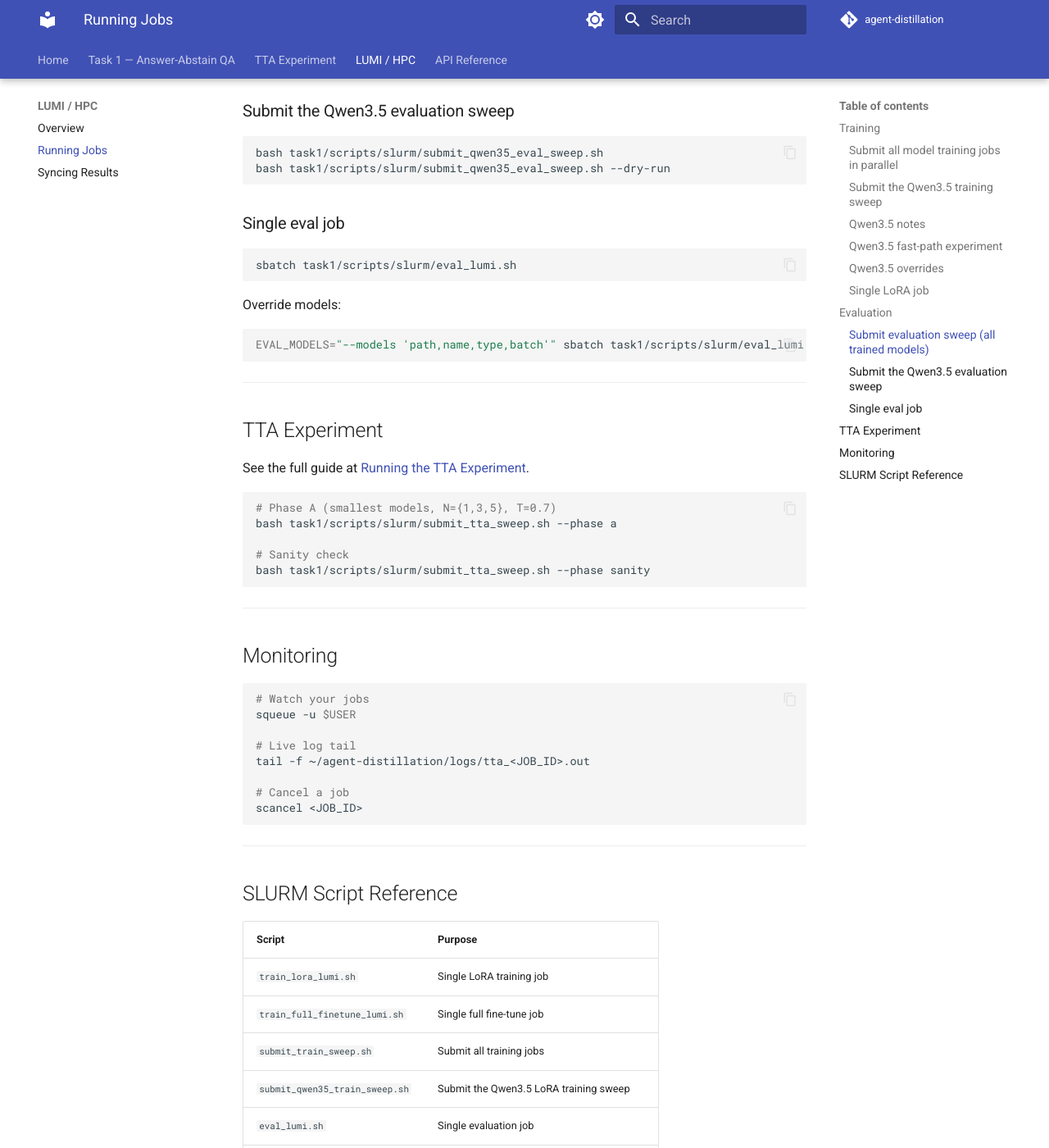
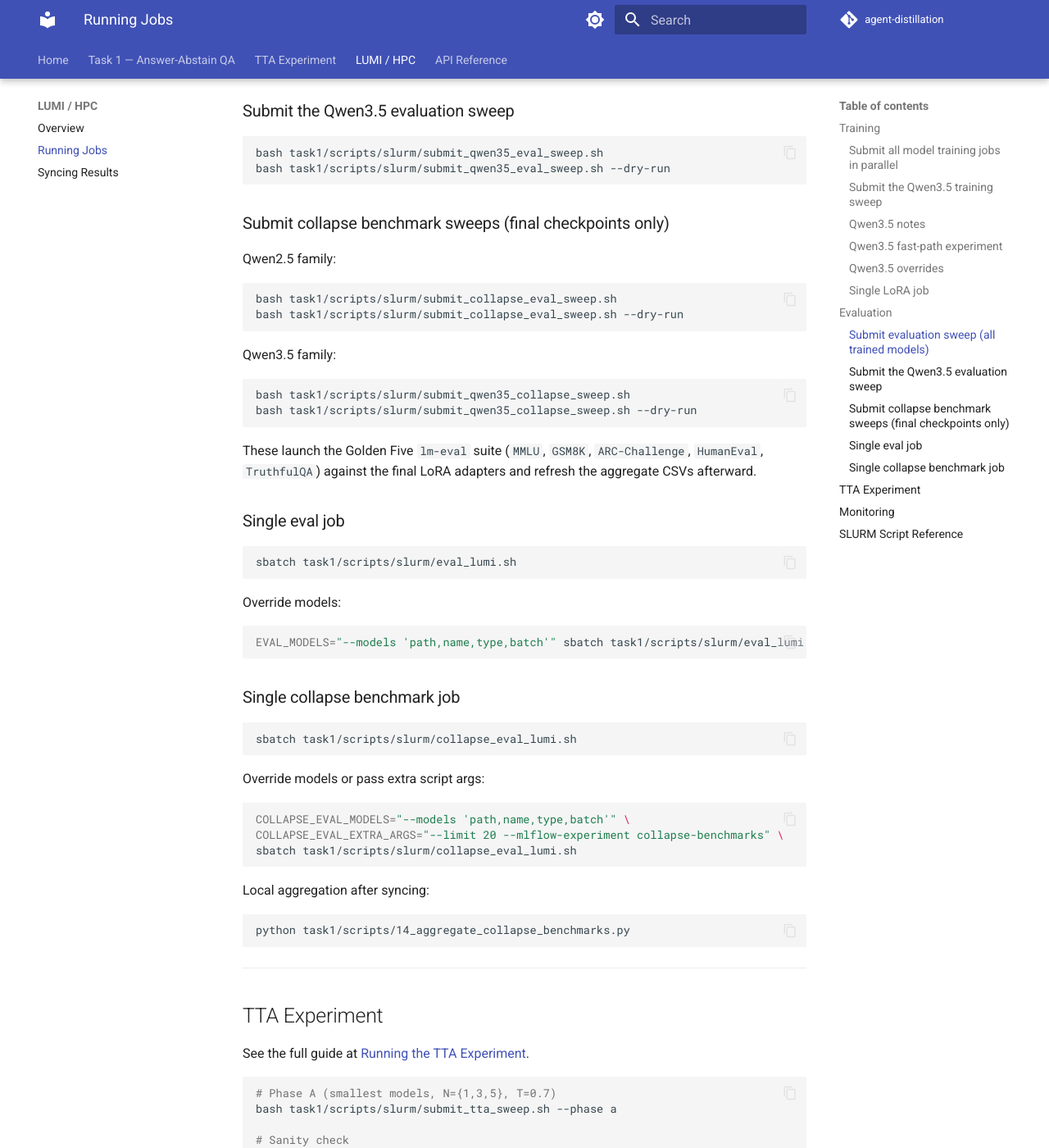
Before and after one commit to David-Ciz/agent-distillation, an MkDocs documentation site: the page built from docs/lumi/running_jobs.md, in a window 1280 px wide and 1400 px high, scrolled down 3413 px. Shown: the whole window at 82% size. Built offline with MkDocs 1.6.1 and Material for MkDocs 9.7.7, drawn with Linux system fonts in a browser that asks for light colours; comment, search, counter and statistics services are not loaded; some of the changed text lies outside the part shown.

Commit message:
ENH: added collapse checks

````diff
--- a/docs/lumi/running_jobs.md
+++ b/docs/lumi/running_jobs.md
@@ -153,6 +153,26 @@ bash task1/scripts/slurm/submit_qwen35_eval_sweep.sh
 bash task1/scripts/slurm/submit_qwen35_eval_sweep.sh --dry-run
 ```
 
+### Submit collapse benchmark sweeps (final checkpoints only)
+
+Qwen2.5 family:
+
+```bash
+bash task1/scripts/slurm/submit_collapse_eval_sweep.sh
+bash task1/scripts/slurm/submit_collapse_eval_sweep.sh --dry-run
+```
+
+Qwen3.5 family:
+
+```bash
+bash task1/scripts/slurm/submit_qwen35_collapse_sweep.sh
+bash task1/scripts/slurm/submit_qwen35_collapse_sweep.sh --dry-run
+```
+
+These launch the Golden Five `lm-eval` suite (`MMLU`, `GSM8K`,
+`ARC-Challenge`, `HumanEval`, `TruthfulQA`) against the final LoRA adapters and
+refresh the aggregate CSVs afterward.
+
 ### Single eval job
 
 ```bash
@@ -163,6 +183,26 @@ Override models:
 
 ```bash
 EVAL_MODELS="--models 'path,name,type,batch'" sbatch task1/scripts/slurm/eval_lumi.sh
+```
+
+### Single collapse benchmark job
+
+```bash
+sbatch task1/scripts/slurm/collapse_eval_lumi.sh
+```
+
+Override models or pass extra script args:
+
+```bash
+COLLAPSE_EVAL_MODELS="--models 'path,name,type,batch'" \
+COLLAPSE_EVAL_EXTRA_ARGS="--limit 20 --mlflow-experiment collapse-benchmarks" \
+sbatch task1/scripts/slurm/collapse_eval_lumi.sh
+```
+
+Local aggregation after syncing:
+
+```bash
+python task1/scripts/14_aggregate_collapse_benchmarks.py
 ```
 
 ---
@@ -207,6 +247,9 @@ scancel <JOB_ID>
 | `eval_lumi.sh` | Single evaluation job |
 | `submit_eval_sweep.sh` | Submit eval job covering all models |
 | `submit_qwen35_eval_sweep.sh` | Submit the Qwen3.5 evaluation sweep |
+| `collapse_eval_lumi.sh` | Single Golden Five collapse benchmark job |
+| `submit_collapse_eval_sweep.sh` | Submit the Qwen2.5 collapse benchmark sweep |
+| `submit_qwen35_collapse_sweep.sh` | Submit the Qwen3.5 collapse benchmark sweep |
 | `tta_lumi.sh` | Single TTA job |
 | `submit_tta_sweep.sh` | Submit one TTA job per model (phases A–D) |
 | `sync_results.sh` | Pull results from LUMI to local machine |
--- a/pyproject.toml
+++ b/pyproject.toml
@@ -38,6 +38,7 @@ eval = [
     "sentence-transformers>=3.0.0",
     "matplotlib>=3.8.0",
     "seaborn>=0.13.0",
+    "lm_eval>=0.4.0",
 ]
 
 # Experiment tracking
@@ -76,6 +77,7 @@ dev = [
     "sentence-transformers>=3.0.0",
     "matplotlib>=3.8.0",
     "seaborn>=0.13.0",
+    "lm_eval>=0.4.0",
     # tracking
     "mlflow>=2.13.0",
     "dvc>=3.50.0",
@@ -99,6 +101,7 @@ all = [
     "sentence-transformers>=3.0.0",
     "matplotlib>=3.8.0",
     "seaborn>=0.13.0",
+    "lm_eval>=0.4.0",
     "mlflow>=2.13.0",
     "dvc>=3.50.0",
     "pytest>=8.0.0",
````
Also changed, not shown: plans/PHASE6_NEW_DIRECTIONS.md (+42 -7 lines), 4 other files.
